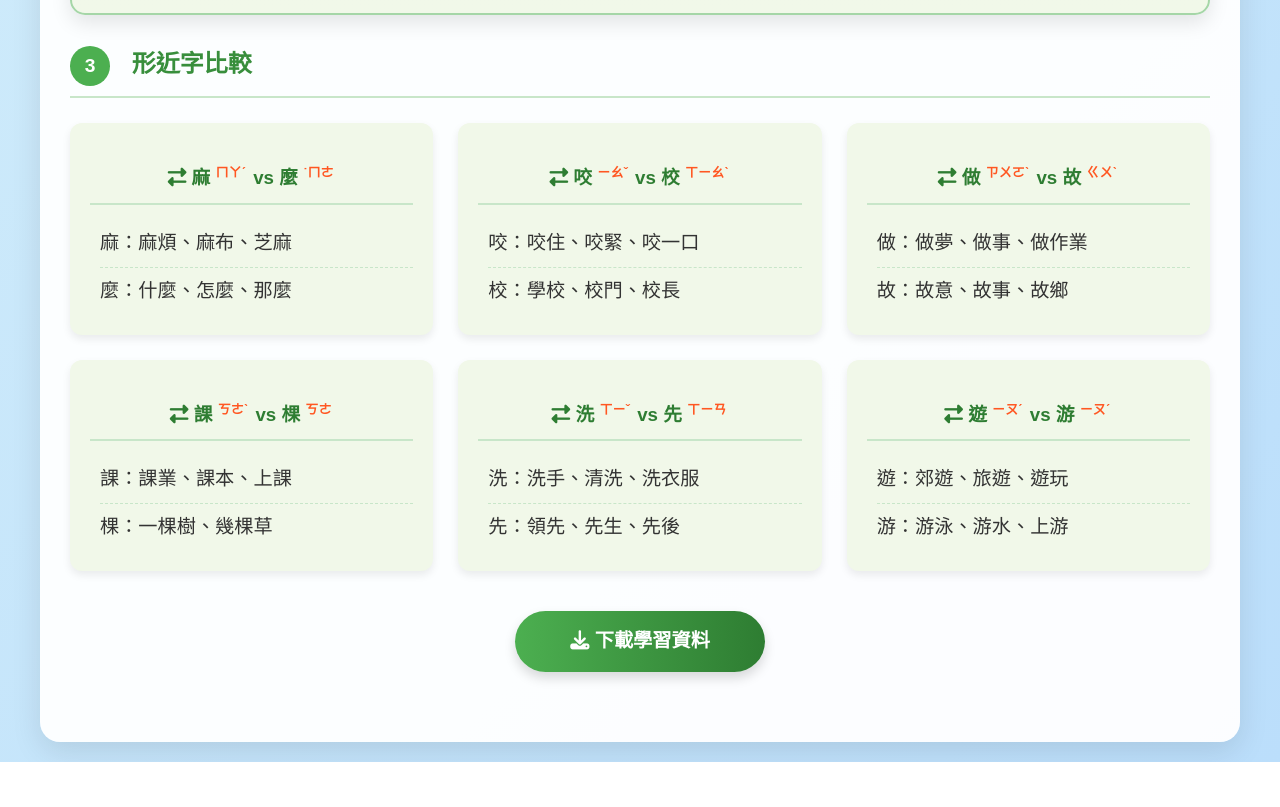
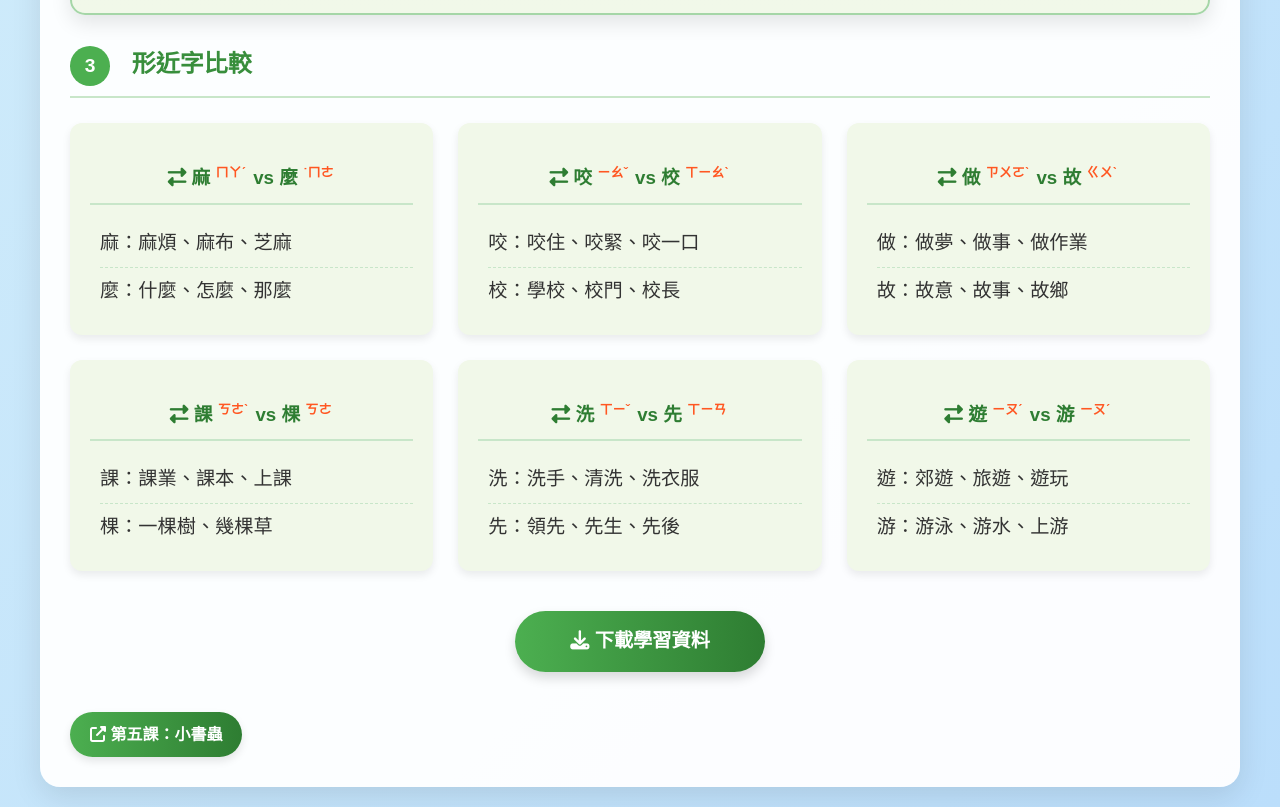
Before and after one commit to cat87031/chinese4, a plain HTML site: page index.html in a window 1280 px wide. Shown: the part 2220-3027 px from the top of the page. Before the commit the page ends 2982 px from the top, so only its background shows below. Drawn offline with Linux system fonts and the light colour scheme.

Commit message:
index.html

```diff
--- a/index.html
+++ b/index.html
@@ -534,6 +534,9 @@
         </section>
 
         <a href="#" class="download-btn"><i class="fas fa-download"></i> 下載學習資料</a>
+           <a href="https://cat87031.github.io/chinese4/" class="external-link" target="_blank" id="idiom-link">
+                    <i class="fas fa-external-link-alt"></i> 第五課：小書蟲
+                </a>
     </div>
 
     <script>
```
